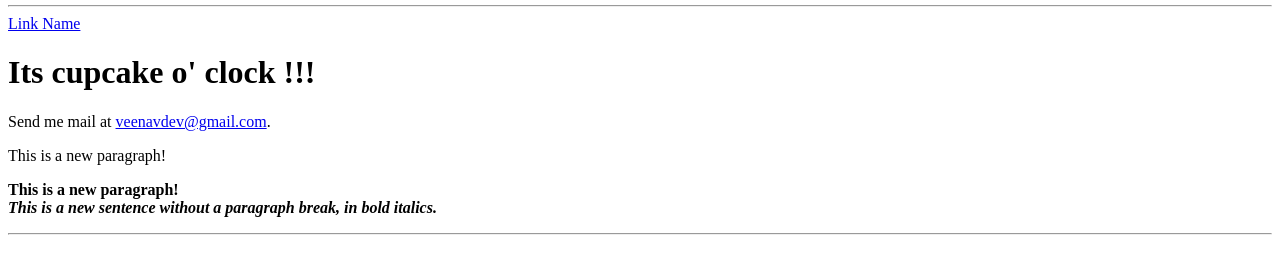
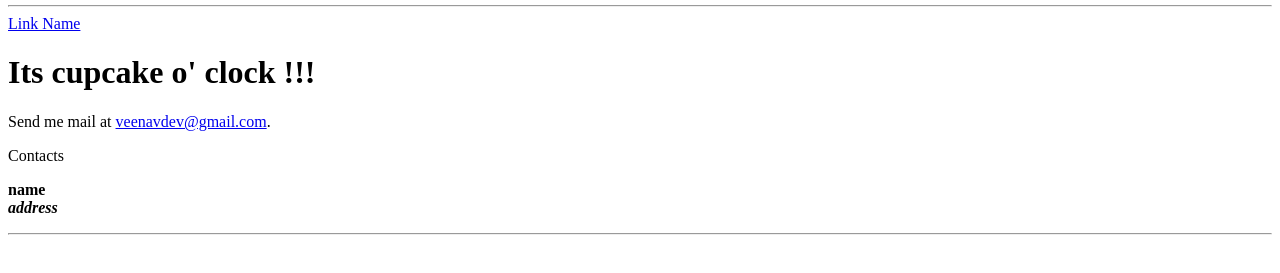
Before and after one commit to veenadev/cupcake-project, a plain HTML site: page index.html in a window 1280 px wide. Shown: the part 27-300 px from the top of the page. Drawn offline with Linux system fonts and the light colour scheme.

Commit message:
contacts added

```diff
--- a/index.html
+++ b/index.html
@@ -10,9 +10,9 @@
 
 Send me mail at <a href="mailto:veenavdev@gmail.com">
 veenavdev@gmail.com</a>.
-<P> This is a new paragraph!
-<P> <B>This is a new paragraph!</B>
-<BR> <B><I>This is a new sentence without a paragraph break, in bold italics.</I></B>
+<P> Contacts
+<P> <B>name </B>
+<BR> <B><I>address</I></B>
 <HR>
 </BODY>
 </HTML>
```
